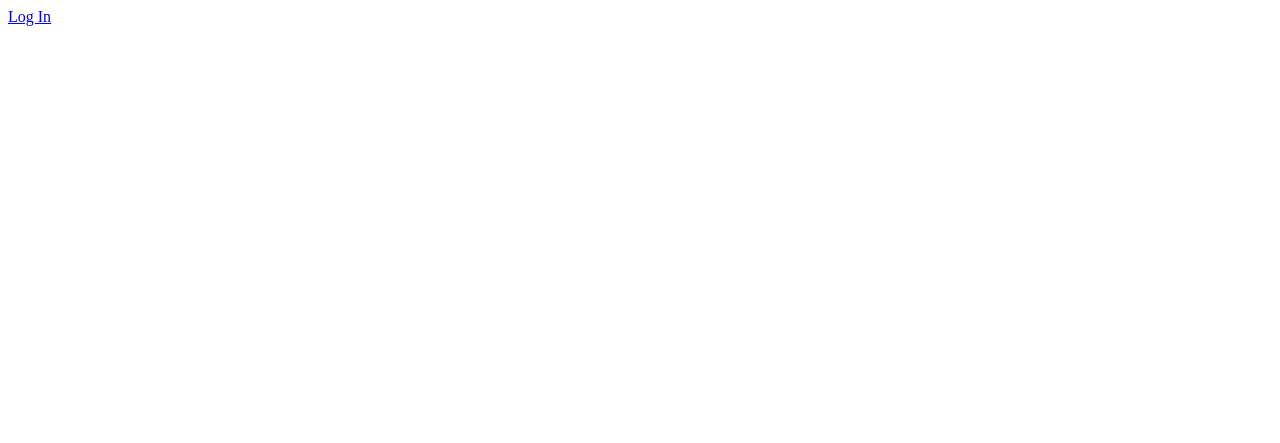
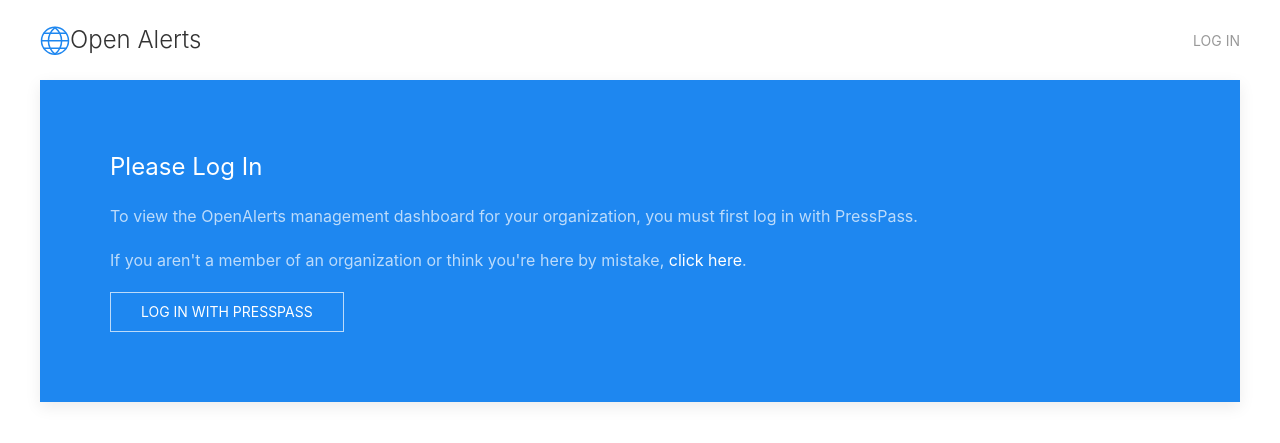
Before and after one commit to news-catalyst/openalerts, a Django app: page /management/login/ in a window 1280 px wide. Before the commit the part shown is almost empty. Shown: the top 443 px of the page. Run offline with Django 3.2, Linux system fonts and the light colour scheme; some libraries are stand-ins or nearby versions.

Commit message:
Incorporate UIKit, migrate pages

```diff
--- /dev/null
+++ b/openalerts/management/templates/management/base.html
@@ -0,0 +1,47 @@
+<!DOCTYPE html>
+<html>
+
+<head>
+    <title>{{title|default:"Management"}} | OpenAlerts</title>
+    <meta charset="utf-8">
+    <meta name="viewport" content="width=device-width, initial-scale=1">
+    <link rel="stylesheet" href="https://cdnjs.cloudflare.com/ajax/libs/uikit/3.2.0/css/uikit.min.css"
+        integrity="sha256-5YtK9j+Nl/245lAkSjrIs600d6edKTevi+3JYdjuHhY=" crossorigin="anonymous" />
+    <script src="https://cdnjs.cloudflare.com/ajax/libs/uikit/3.2.0/js/uikit.min.js"
+        integrity="sha256-rhLALrRmAQVu/OxzVDpQaiHAEMxiRSN8h8RDydUEh2g=" crossorigin="anonymous"></script>
+    <script src="https://cdnjs.cloudflare.com/ajax/libs/uikit/3.2.0/js/uikit-icons.min.js"
+        integrity="sha256-p2Y38iAB/pU4dGRY5eWPrWcPR4XwRDtQqxO9yoFTtF0=" crossorigin="anonymous"></script>
+</head>
+
+<body>
+    <div class="uk-container">
+        <nav class="uk-navbar-container uk-navbar-transparent" uk-navbar>
+            <a href="{% url 'management:dashboard' %}" uk-icon="icon: world; ratio: 1.5" class="uk-navbar-item uk-logo uk-text-primary"></a>
+            <a href="{% url 'management:dashboard' %}" class="uk-navbar-item uk-logo uk-text-light">Open Alerts</a>
+            <div class="uk-navbar-right">
+                <ul class="uk-navbar-nav">
+                    {% if request.session.authenticated %}
+                    <li>
+                        <a href="{% url 'management:dashboard' %}">Manage</a>
+                        <div class="uk-navbar-dropdown">
+                            <ul class="uk-nav uk-navbar-dropdown-nav">
+                                <li class="uk-nav-header">Organizations</li>
+                                {% for organization in organizations %}
+                                    <li><a href="#">{{organization.name}}</a></li>
+                                {% endfor %}
+                            </ul>
+                        </div>
+                    </li>
+                    <li><a href="{% url 'management:logout' %}">Log Out</a></li>
+                    {% else %}
+                    <li class="uk-parent"><a href="{% url 'management:login' %}">Log In</a></li>
+                    {% endif %}
+                </ul>
+            </div>
+        </nav>
+        {% block content %}
+        {% endblock %}
+    </div>
+</body>
+
+</html>
--- a/openalerts/management/templates/management/pages/dashboard.html
+++ b/openalerts/management/templates/management/pages/dashboard.html
@@ -1,3 +1,7 @@
+{% extends 'management/base.html' %}
+
+{% block content %}
 <h1>Dashboard Page!</h1>
 <p>Welcome to the authenticated management page.</p>
 {{organizations}}
+{% endblock %}
--- a/openalerts/management/templates/management/pages/login.html
+++ b/openalerts/management/templates/management/pages/login.html
@@ -1 +1,10 @@
-<a href="{% url "auth:begin" "presspass" %}">Log In</a>
+{% extends 'management/base.html' %}
+
+{% block content %}
+<div class="uk-card uk-card-large uk-card-primary uk-card-body">
+    <h3 class="uk-card-title">Please Log In</h3>
+    <p>To view the OpenAlerts management dashboard for your organization, you must first log in with PressPass.</p>
+    <p>If you aren't a member of an organization or think you're here by mistake, <a href="/">click here</a>.</p>
+    <a class="uk-button uk-button-default" href="{% url 'auth:begin' 'presspass' %}">Log In With PressPass</a>
+</div>
+{% endblock %}
```
